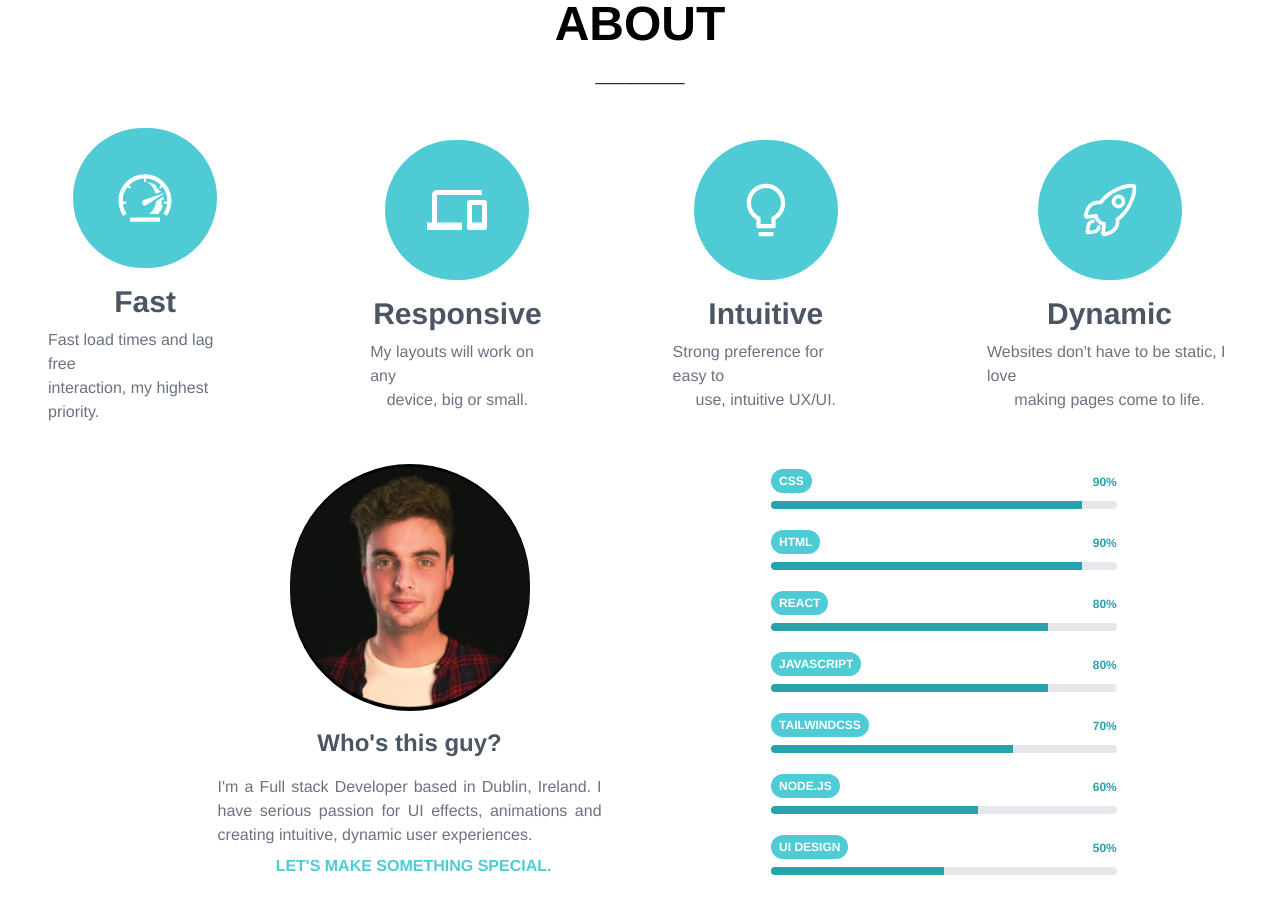
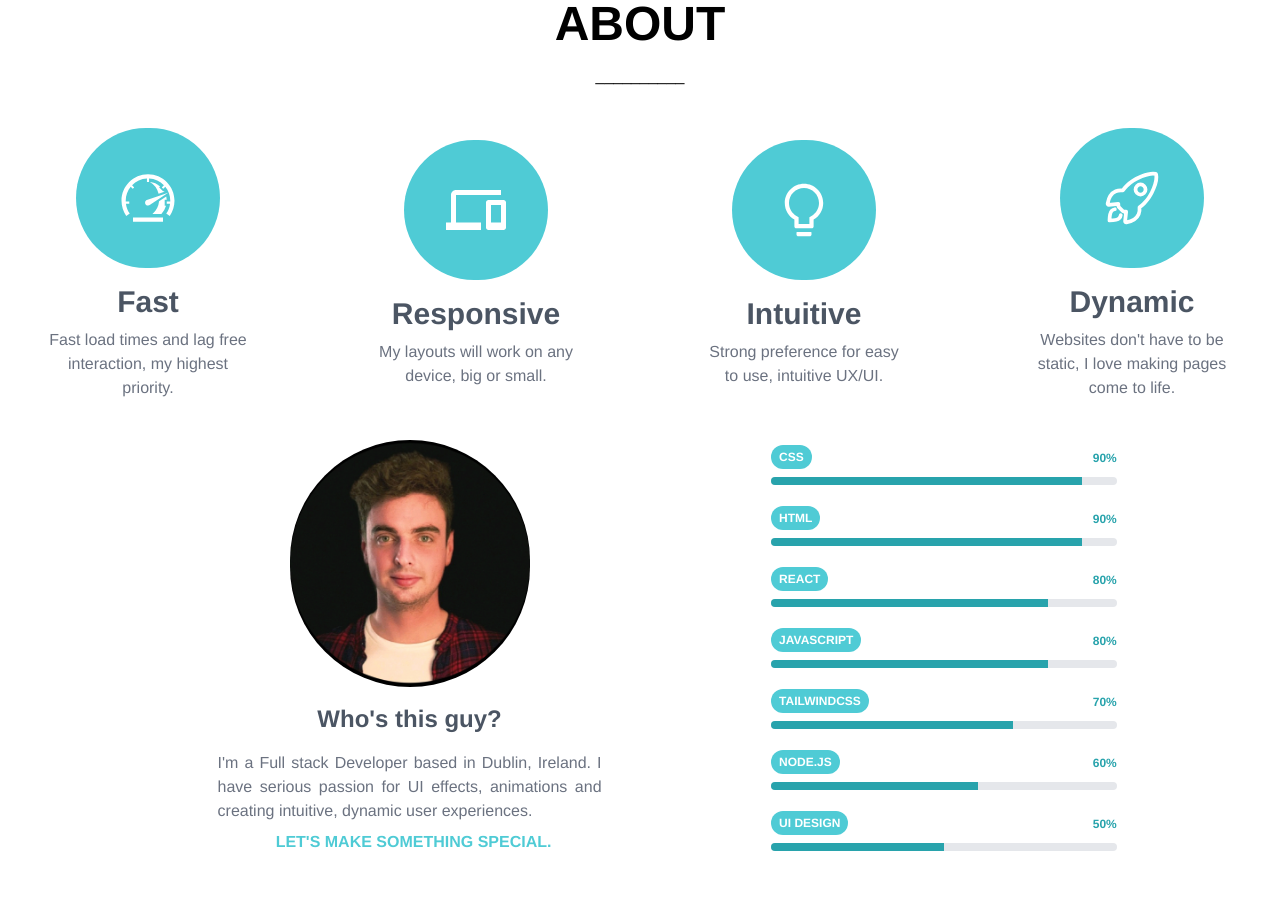
Before and after one commit to kaioosilva/kaiodev, a React (Create React App) app: page / in a window 1280 px wide. Shown: the part 1020-1934 px from the top of the page. Built offline with nearby package versions, Linux system fonts and the light colour scheme.

Commit message:
Add project's descriptions
Signed-off-by: Kaio <kaioo_silva@outlook.com>

```diff
--- a/src/pages/landingPage/index.tsx
+++ b/src/pages/landingPage/index.tsx
@@ -230,63 +230,63 @@ const LandingPage: React.FC = () => {
           </Fade>
         </div>
         <div className="flex flex-col lg:flex-row justify-center lg:space-x-32">
-          <div className="flex flex-col justify-center items-center ">
+          <div className="flex flex-col justify-center items-center w-full">
             <Fade direction="left" triggerOnce>
               <div className="flex items-center justify-center text-white rounded-full w-36 bg-primary p-10 ">
                 <GiSpeedometer size={60} />
               </div>
             </Fade>
 
-            <span className="text-gray-600 mt-4 text-3xl mb-2 font-bold">
+            <p className="text-gray-600 mt-4 text-3xl mb-2 font-bold">
               Fast
-            </span>
-            <span className="text-gray-500 ">Fast load times and lag free</span>
-            <span className="text-gray-500">
-              {" "}
-              interaction, my highest priority.
-            </span>
+            </p>
+            <div className="w-full flex justify-center items-center text-center">
+              <p className="text-gray-500 ">Fast load times and lag free
+                interaction, my highest priority.
+              </p>
+            </div>
           </div>
-          <div className="flex flex-col justify-center items-center mt-6 lg:mt-0">
+          <div className="flex flex-col justify-center items-center mt-6 lg:mt-0 w-full">
             <Fade direction="left" triggerOnce>
               <div className="flex items-center justify-center text-white rounded-full w-36 bg-primary p-10 ">
                 <MdDevices size={60} />
               </div>
             </Fade>
-            <span className="text-gray-600 mt-4 text-3xl mb-2 font-bold">
+            <p className="text-gray-600 mt-4 text-3xl mb-2 font-bold">
               Responsive
-            </span>
-            <span className="text-gray-500 text-1xl">
-              My layouts will work on any
-            </span>
-            <span className="text-gray-500">device, big or small.</span>
+            </p>
+            <div className="w-full flex justify-center items-center text-center">
+              <p className="text-gray-500 text-1xl">
+                My layouts will work on any device, big or small.</p>
+            </div>
           </div>
-          <div className="flex flex-col justify-center items-center mt-6 lg:mt-0">
+          <div className="flex flex-col justify-center items-center mt-6 lg:mt-0 w-full">
             <Fade direction="left" triggerOnce>
               <div className="flex items-center justify-center text-white rounded-full w-36 bg-primary p-10 ">
                 <AiOutlineBulb size={60} />
               </div>
             </Fade>
-            <span className="text-gray-600 mt-4 text-3xl mb-2 font-bold">
+            <p className="text-gray-600 mt-4 text-3xl mb-2 font-bold">
               Intuitive
-            </span>
-            <span className="text-gray-500 text-1xl">
-              Strong preference for easy to
-            </span>
-            <span className="text-gray-500">use, intuitive UX/UI.</span>
+            </p>
+            <div className="w-full flex justify-center items-center text-center">
+              <p className="text-gray-500 text-1xl">
+                Strong preference for easy to use, intuitive UX/UI.</p>
+            </div>
           </div>
-          <div className="flex flex-col justify-center items-center mt-6 lg:mt-0">
+          <div className="flex flex-col justify-center items-center mt-6 lg:mt-0 w-full">
             <Fade direction="left" triggerOnce>
               <div className="flex items-center justify-center text-white rounded-full w-36 bg-primary p-10 ">
                 <IoRocketOutline size={60} />
               </div>
             </Fade>
-            <span className="text-gray-600 mt-4 text-3xl mb-2 font-bold">
+            <p className="text-gray-600 mt-4 text-3xl mb-2 font-bold">
               Dynamic
-            </span>
-            <span className="text-gray-500 text-1xl">
-              Websites don't have to be static, I love
-            </span>
-            <span className="text-gray-500">making pages come to life.</span>
+            </p>
+            <div className="w-full flex justify-center items-center text-center">
+            <p className="text-gray-500 text-1xl">
+              Websites don't have to be static, I love making pages come to life.</p>
+            </div>
           </div>
         </div>
 
```
Also changed, not shown: 1 other file (tests, documents, lock files or other folders).
